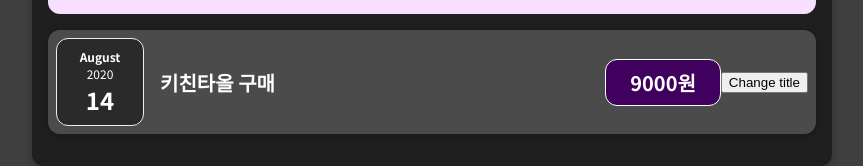
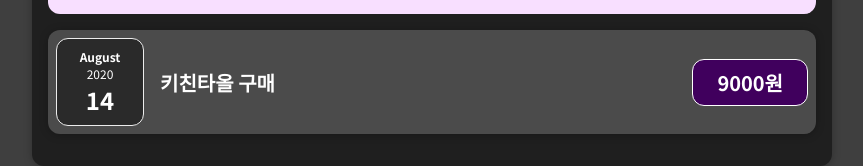
Before and after one commit to woorix2/udemy-react, a React (Create React App) app: page / in a window 1280 px wide. Shown: the part 392-558 px from the top of the page, without its empty margins (208-1071 px from the left). Built offline with nearby package versions, Linux system fonts and the light colour scheme.

Commit message:
Del: 'change title' 버튼 삭제

```diff
--- a/src/components/Expenses/ExpenseItem.js
+++ b/src/components/Expenses/ExpenseItem.js
@@ -18,7 +18,6 @@ const ExpenseItem = (props) => {
           <h2>{props.title}</h2>
           <div className="expense-item__price">{props.amount}원</div>
         </div>
-        <button onClick={clickHandler}>Change title</button>
       </Card>
     </li>
   );
```
